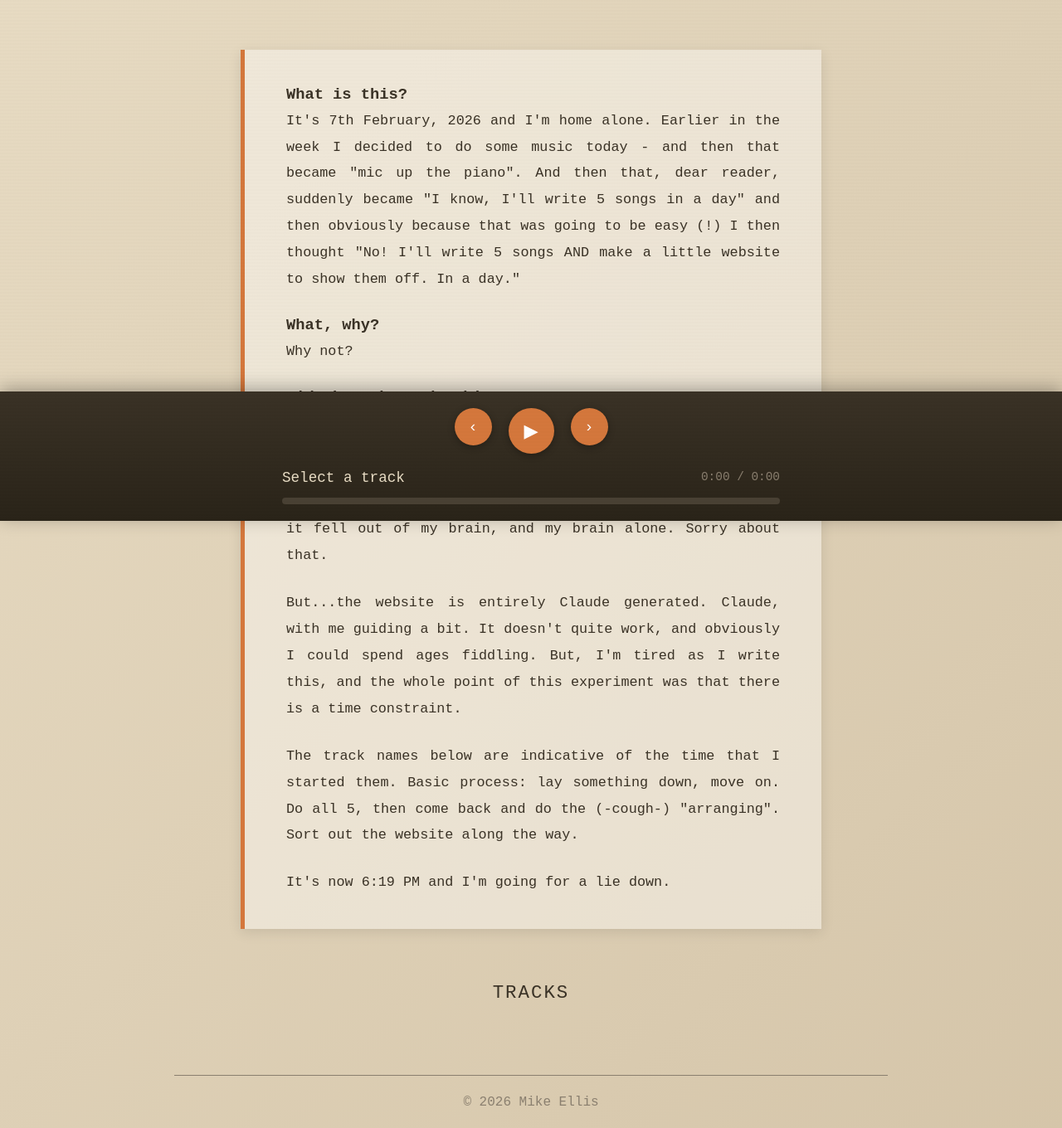
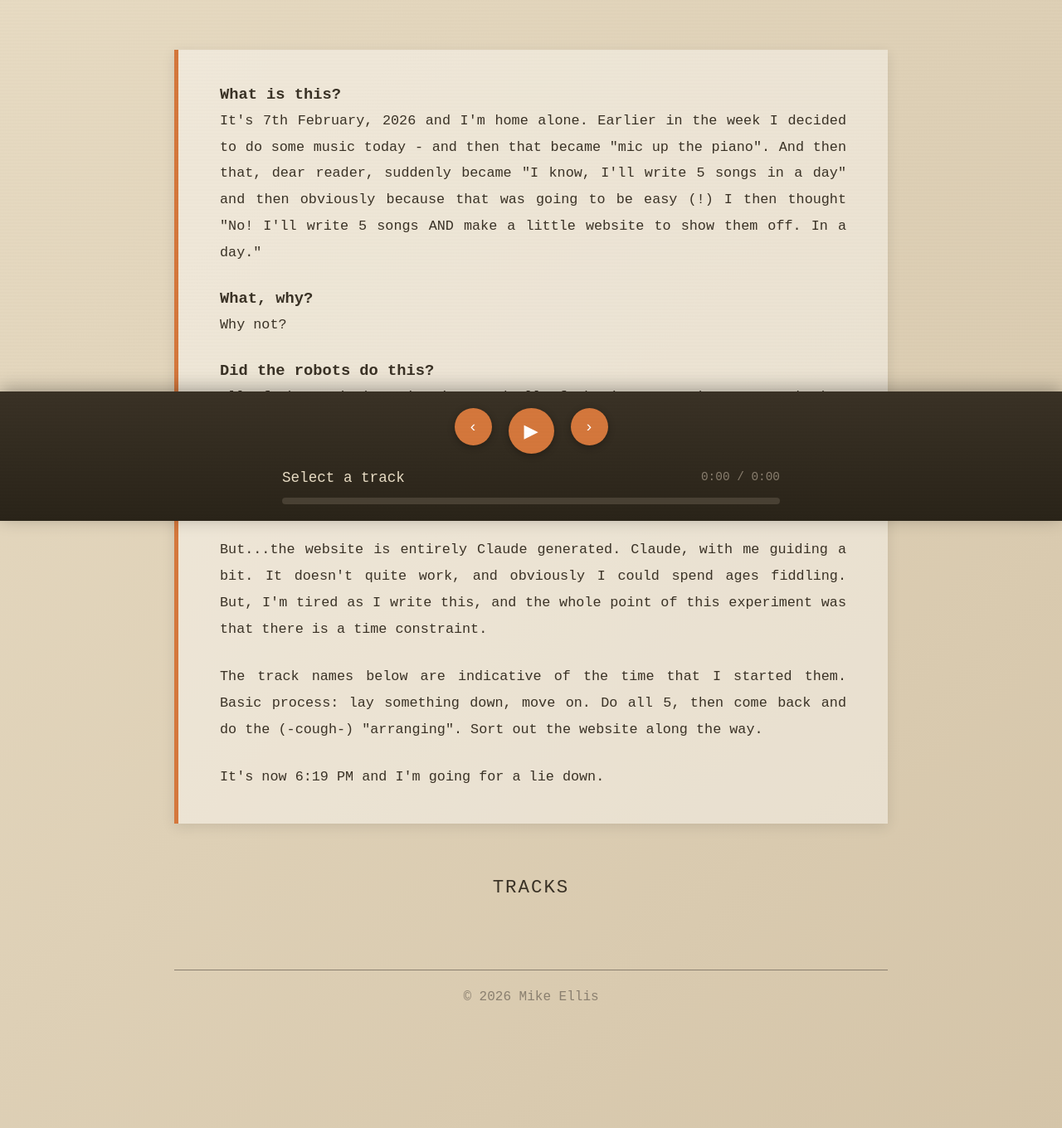
Before and after one commit to dmje/saturday, a PHP site: page / in a window 1280 px wide. Shown: the part 172-1532 px from the top of the page at 83% size. Run offline with PHP 8.4, Linux system fonts and the light colour scheme.

Commit message:
Wider box on homepage

```diff
--- a/assets/css/style.css
+++ b/assets/css/style.css
@@ -79,7 +79,6 @@ header {
 /* Home About Section */
 .home-about {
     margin: 60px auto;
-    max-width: 700px;
     text-align: left;
 }
 
--- a/index.php
+++ b/index.php
@@ -44,7 +44,7 @@ foreach ($songs as $song) {
 
                     <h3>Did the robots do this?</h3>
 
-                    <p>All of the music here is mine, and all of the images, and yes, I took them all today. Why have a constraint when you don't stick to the constraint? Anyway - there were no robots involved, oh, maybe apart from N-Drums. The rest of it fell out of my brain, and my brain alone. Sorry about that.</p>
+                    <p>All of the music here is mine, and all of the images, and yes, I took them all today. Why have a constraint when you don't stick to the constraint? Anyway - there were no robots involved with the music, oh, maybe apart from N-Drums. The rest of it fell out of my brain, and my brain alone. Sorry about that.</p>
 
                     <p>But...the website is entirely Claude generated. Claude, with me guiding a bit. It doesn't quite work, and obviously I could spend ages fiddling. But, I'm tired as I write this, and the whole point of this experiment was that there is a time constraint.</p>
 
```
